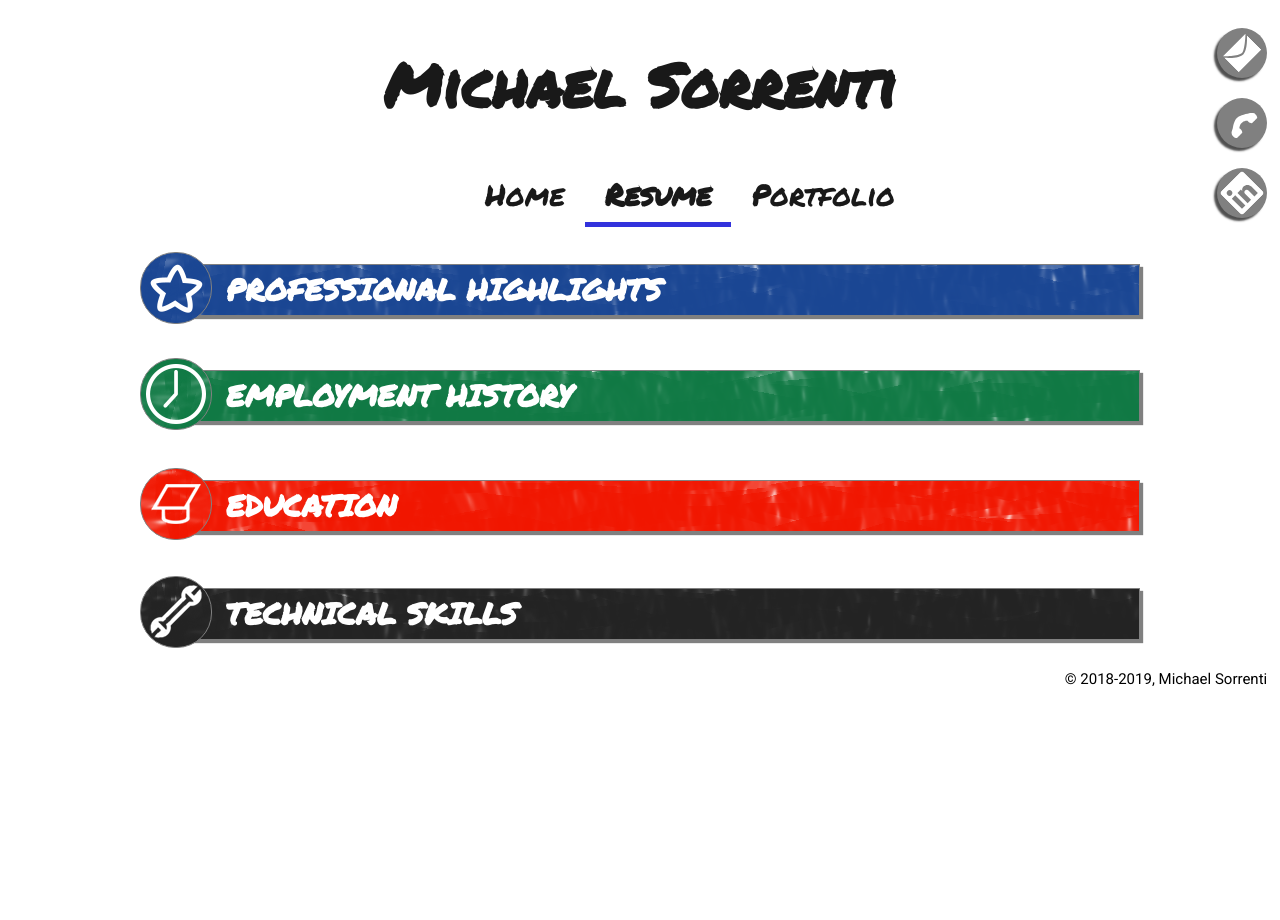
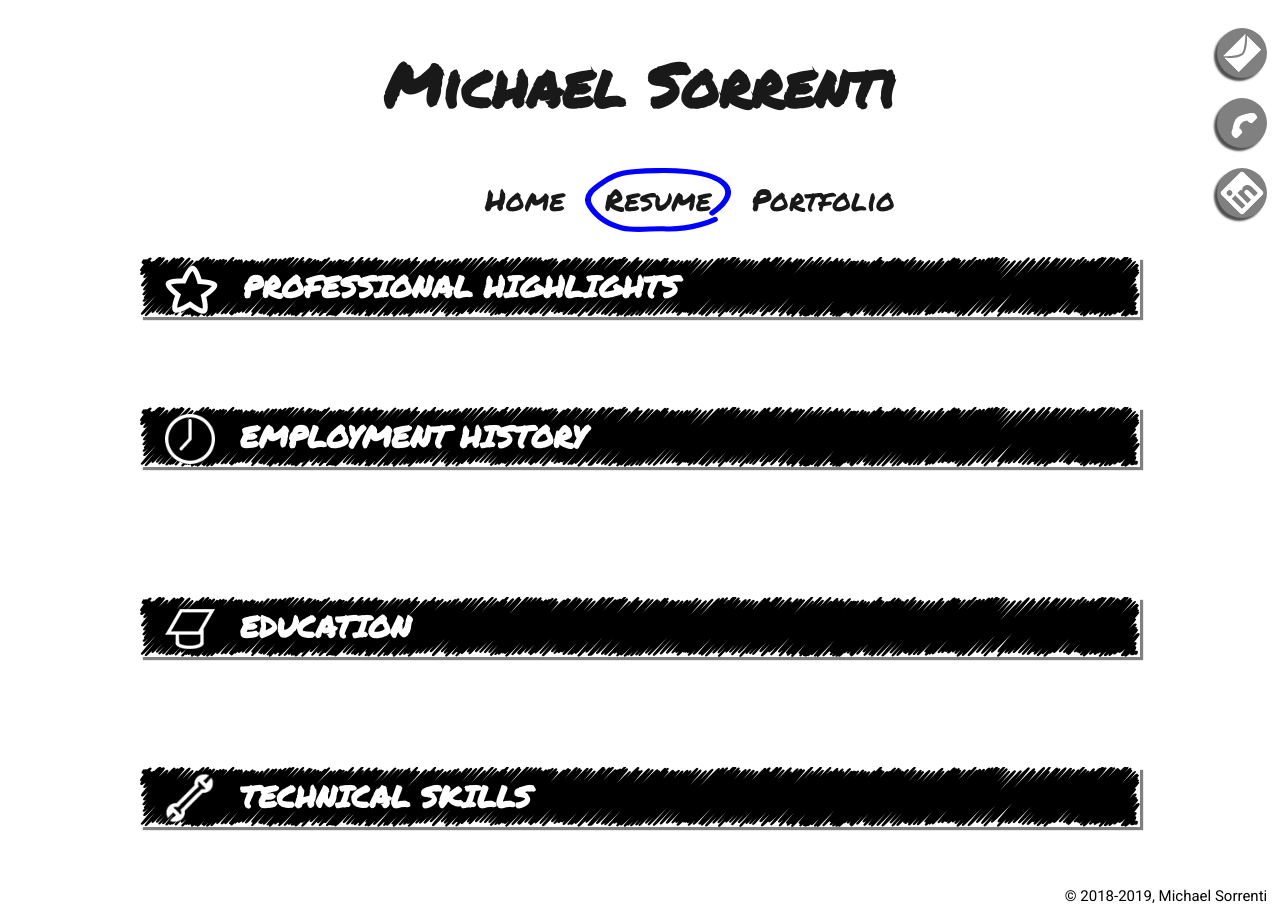
Before and after one commit to mjsorrenti/about, a plain HTML site: page resume.html in a window 1280 px wide. Before the commit the page ends 800 px from the top, so only its background shows below. Drawn offline with Linux system fonts and the light colour scheme; a web font is replaced by a local one.

Commit message:
update styling

```diff
--- a/resume.html
+++ b/resume.html
@@ -34,8 +34,7 @@
       </aside>
 
   <section id="professionalhighlights">
-      <div></div>
-      <h2>Professional Highlights</h2>
+      <h2><img src="images/Star.png">Professional Highlights</h2>
 
       <article>
       <h3>User Experience Design and Usability</h3>
@@ -65,8 +64,7 @@
       </section>
 
       <section id="employmenthistory">
-      <div></div>
-        <h2>Employment History</h2>
+        <h2><img src="images/Clock.png">Employment History</h2>
           <article class="dassault">
               <h3><a href="https://www.3ds.com" target="_blank">Dassault Syst&egrave;mes</a></h3>
               <p class="position">Senior User Experience Designer</p>
@@ -129,8 +127,7 @@
       </section>
 
       <section id="education">
-          <div></div>
-          <h2>Education</h2>
+          <h2><img src="images/Mortarboard.png">Education</h2>
 
             <article class="duke">
                 <h3 class="school"><a href="https://www.duke.edu" target="_blank">Duke University</a></h3>
@@ -155,8 +152,7 @@
       </section>
 
       <section id="technicalskills">
-        <div></div>
-          <h2>Technical Skills</h2>
+          <h2><img src="images/Wrench.png">Technical Skills</h2>
           <article>
           <ul>
               <li>User Experience</li>
--- a/styles/style.css
+++ b/styles/style.css
@@ -79,16 +79,19 @@ nav a {
     /*width: 80px;*/
     text-align: center;
     color: rgb(25,25,25);
-    padding: 5px 20px;
+    padding: 10px 20px;
 }
-
+/*
 nav a:hover {
     background-image: radial-gradient(ellipse farthest-side at bottom, rgba(200,200,220,1), rgba(200,200,220,0));
 }
+*/
 
 .selectedTab {
-    font-weight: bold;
-    border-bottom: solid 5px rgb(50,50,220);
+    //font-weight: bold;
+    //border-bottom: solid 5px rgb(50,50,220);
+    background-image: url(../images/page-circle.svg);
+    background-size: 100% 100%;
 }
 
 /*******************************************************************
@@ -226,7 +229,7 @@ section {
 }
 
 /* These are the circles that appear on the left of the section headers */
-section > div {
+/*section > div {
     position: absolute;
     width: 70px;
     height: 70px;
@@ -242,7 +245,7 @@ section > div {
 section.expanded > div {
     transform: rotate(1turn);
     transition: transform 1s;
-}
+}*/
 
 /* These are the rectangles with the section header title text */
 h2 {
@@ -250,16 +253,25 @@ h2 {
     font-family: 'Permanent Marker', cursive;
     color: white;
     text-transform: uppercase;
-    border: solid 1px gray;
-    height: 50px;
-    line-height: 50px;
-    margin-left: 35px;
-    padding-left: 50px;
-    position: relative;
-    top: 12px;
+    //border: solid 1px gray;
+    //height: 50px;
+    height: 60px;
+    line-height: 60px;
+    //margin-left: 35px;
+    //padding-left: 50px;
+    //position: relative;
+    //top: 12px;
     box-shadow: 3px 3px 1px gray;
     transition: box-shadow 1s;
     cursor: pointer;
+    background-image: url(../images/title-scribble.svg);
+    background-size: 100% 100%;
+}
+
+h2 > img {
+    padding: 0 25px;
+    max-height: 50px;
+    vertical-align: middle;
 }
 
 section.expanded h2 {
@@ -270,9 +282,9 @@ section.expanded h2 {
  * the text to break more naturally
 */
 @media screen and (max-width: 700px) {
-    section > div {
+    /*section > div {
         display: none;
-    }
+    }*/
 
     h2 {
         height: auto;
@@ -284,7 +296,7 @@ section.expanded h2 {
 }
 
 
-/* Set background images for each section header cirlce*/
+/* Set background images for each section header cirlce
 #aboutme div {
     background-image: url(../images/Info.png),
                         url(../images/green-marker-scribbles-square.png);
@@ -338,7 +350,7 @@ section.expanded h2 {
 #technicalskills h2 {
     background-image: url(../images/black-marker-scribbles-banner.png);
 }
-
+*/
 
 
 /****************************************************************
@@ -349,8 +361,10 @@ article * {
 }
 
 article {
-    border: solid 1px gray;
-    background-color: white;
+    border: solid 10px gray;
+    border-image-source: url(../images/section-border.svg);
+    border-image-slice: 16;
+    //background-color: white;
     background-size: contain;
     background-position: left;
     background-repeat: no-repeat;
```
Also changed, not shown: index.html (+4 -4 lines), images/page-circle.svg (added), images/section-border.svg (added), images/title-scribble.svg (added).
